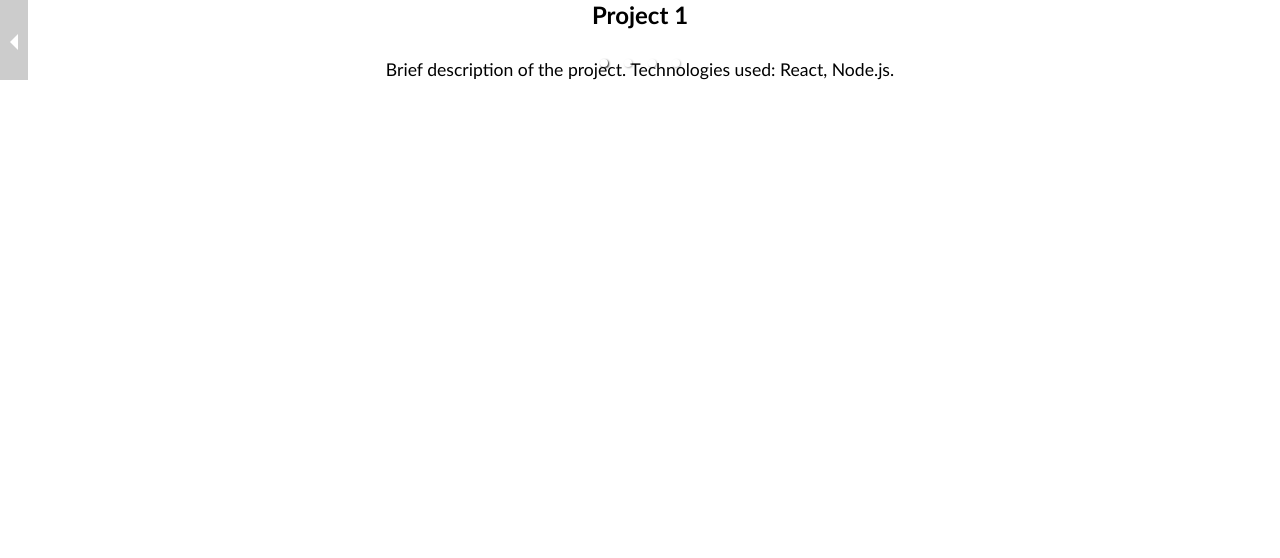
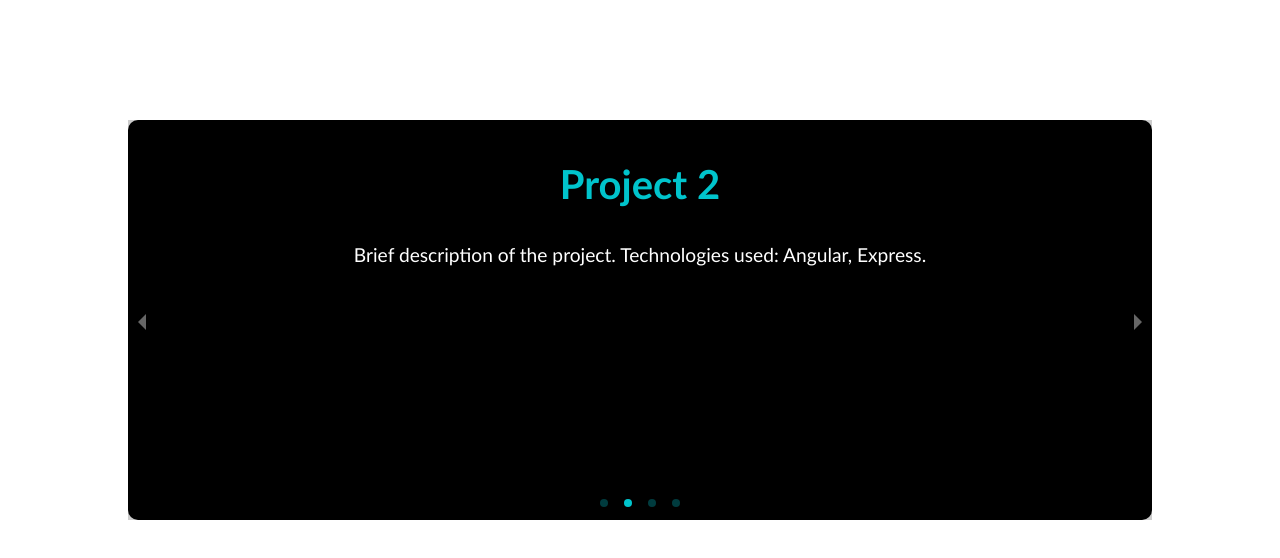
Before and after one commit to pranaysalunke5/Personal-Portfolio, a React (Create React App) app: page /work in a window 1280 px wide. Shown: the top 558 px of the page. Built offline with nearby package versions, Linux system fonts and the light colour scheme.

Commit message:
work.css

```diff
--- a/src/components/Body/Work/Work.css
+++ b/src/components/Body/Work/Work.css
@@ -0,0 +1,35 @@
+.work-carousel-container {
+    width: 80%;
+    margin: 0 auto;
+    padding-top: 120px;
+  }
+
+  .work-card {
+    color: white;
+    padding: 40px;
+    text-align: center;
+    border-radius: 10px;
+    background-color: #000;
+    height: 50vh;
+  }
+
+  .work-title {
+    font-size: 2.5rem;
+    margin-bottom: 20px;
+    color: #00c4cc;
+  }
+
+  .work-description {
+    font-size: 1.2rem;
+    line-height: 1.8;
+    color: #fff;
+  }
+
+  .carousel .control-next.control-arrow,
+  .carousel .control-prev.control-arrow {
+    background-color: rgba(0, 0, 0, 0.5);
+  }
+
+  .carousel .control-dots .dot {
+    background-color: #00c4cc;
+  }
```
